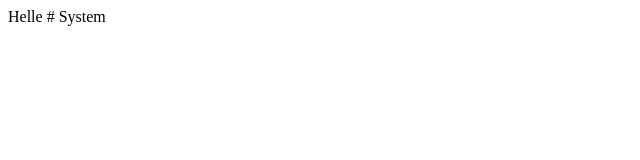
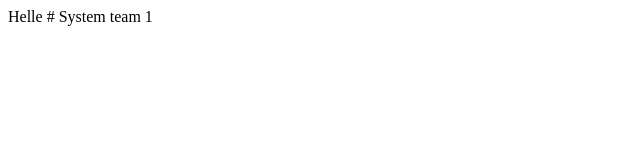
Before and after one commit to shoaibanwar13/testing, a plain HTML site: page index.html in a window 1280 px wide. Shown: the full height of the page, 0-640 px from the left. Drawn offline with Linux system fonts and the light colour scheme.

Commit message:
Team name added

```diff
--- a/index.html
+++ b/index.html
@@ -1 +1 @@
-<p>Helle # System</p>
+<p>Helle # System team 1</p>
```
